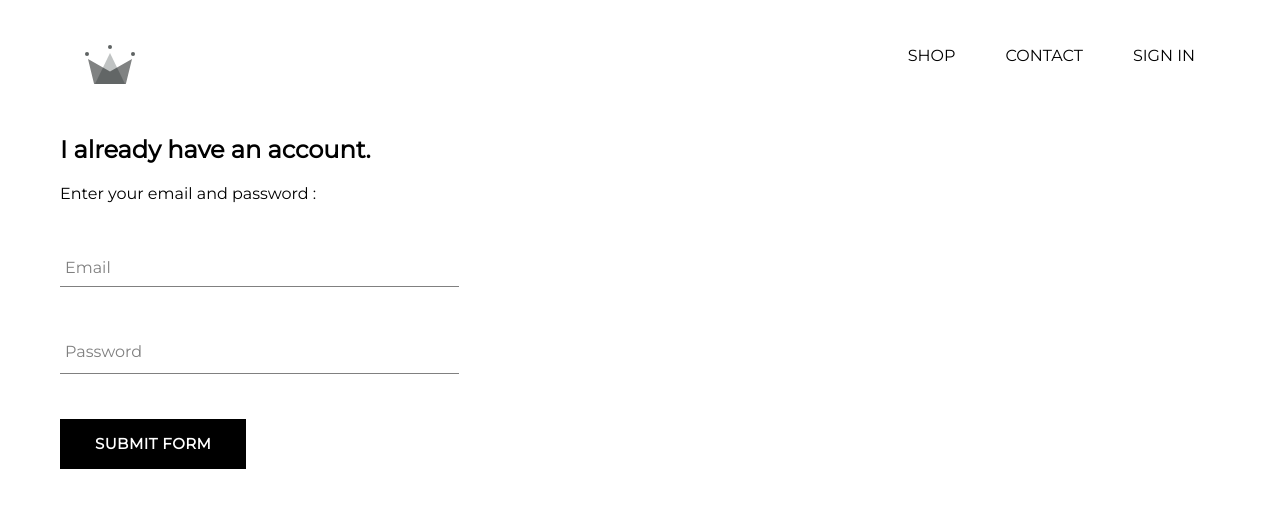
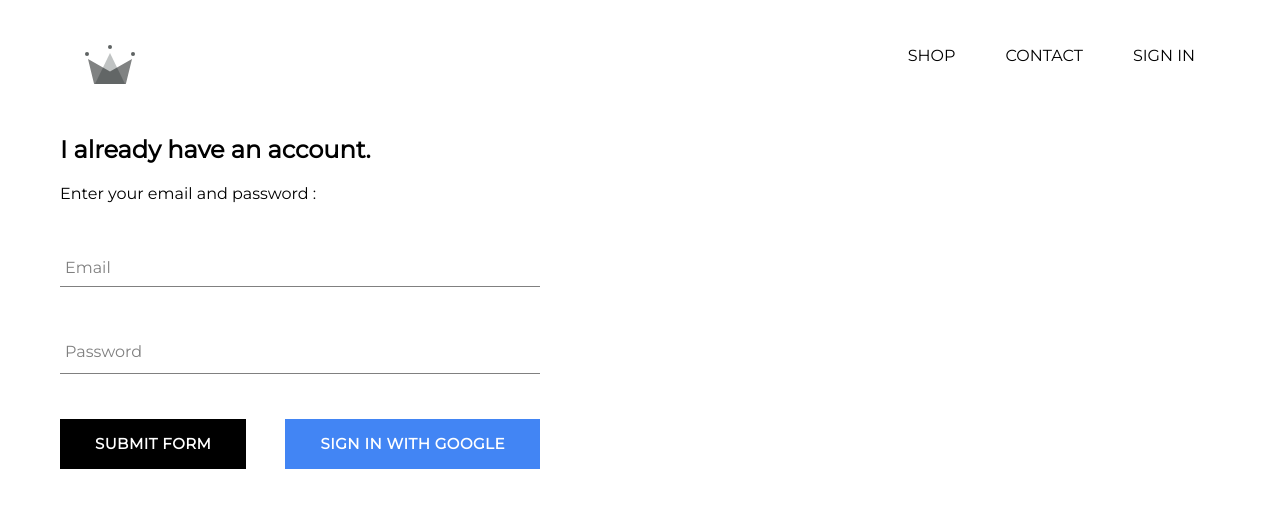
Before and after one commit to VrajKD/vkd-kart, a React (Create React App) app: page /signin in a window 1280 px wide. Shown: the top 508 px of the page. Built offline with nearby package versions, Linux system fonts and the light colour scheme; no server answers.

Commit message:
Firebase setup and integration and SignIn component with header

```diff
--- a/package.json
+++ b/package.json
@@ -3,6 +3,7 @@
   "version": "0.1.0",
   "private": true,
   "dependencies": {
+    "firebase": "^7.5.0",
     "node-sass": "^4.13.0",
     "react": "^16.12.0",
     "react-dom": "^16.12.0",
--- a/src/App.css
+++ b/src/App.css
@@ -1,5 +1,8 @@
+*{
+    box-sizing: border-box;
+}
+
 body{
-    box-sizing: border-box;
     padding:20px 60px;
 }
 
--- a/src/App.js
+++ b/src/App.js
@@ -6,11 +6,30 @@
 import Shop from './pages/Shop/Shop';
 import Header from './components/Header/Header';
 import LoginRegister from './pages/LoginRegister/LoginRegister';
+import { auth } from './firebase/firebase.utils';
 
-function App() {
+class App extends React.Component {
+
+  constructor(props) {
+    super(props);
+    this.state = {
+      currentUser: ''
+    }
+  }
+
+  unsubscribeFromAuth = null;
+
+  componentDidMount() {
+    this.unsubscribeFromAuth = auth.onAuthStateChanged(user => {
+      this.setState({ currentUser: user });
+      console.log(user);
+    })
+  }
+
+  render() {
     return (
       <div className="App">
-      <Header />
+        <Header currentUser={this.state.currentUser} />
         <Switch>
           <Route exact path="/" component={Homepage} />
           <Route exact path="/shop" component={Shop} />
@@ -20,5 +39,6 @@
       </div>
     );
   }
+}
 
 export default App;
--- a/src/components/CustomButton/CustomButton.js
+++ b/src/components/CustomButton/CustomButton.js
@@ -1,8 +1,8 @@
 import React from 'react';
 import './CustomButton.scss'
 
-const CustomButton = ({ children, ...otherButtonProps }) => (
-    <button className='custom-button' {...otherButtonProps}>
+const CustomButton = ({ children, isGoogleSignIn, ...otherButtonProps }) => (
+    <button className={`${isGoogleSignIn ? 'google-signin' : ''} custom-button`} {...otherButtonProps}>
         {children}
     </button>
 )
--- a/src/components/CustomButton/CustomButton.scss
+++ b/src/components/CustomButton/CustomButton.scss
@@ -1,5 +1,5 @@
 .custom-button {
-  min-width: 165px;
+  min-width: 125px;
   width: auto;
   height: 50px;
   letter-spacing: 0.5px;
@@ -13,10 +13,23 @@
   font-weight: bolder;
   border: none;
   cursor: pointer;
+  transition: background-color 0.2s cubic-bezier(0.25, 0.46, 0.45, 0.94);
 
   &:hover {
     background-color: white;
     color: black;
     border: 1px solid black;
   }
+
+  &.google-signin{
+    margin-left: 20px;
+    background-color: #4285f4;
+    transition: background-color 0.2s cubic-bezier(0.25, 0.46, 0.45, 0.94);
+
+    &:hover{
+      background-color: #4177e2;
+      color:black;
+      border:none;
+    }
+  }
 }
--- a/src/components/Header/Header.js
+++ b/src/components/Header/Header.js
@@ -1,10 +1,12 @@
 import React from 'react';
 import { Link } from 'react-router-dom';
 import { ReactComponent as Logo } from '../../assets/crown.svg'
-import './Header.scss'
+import './Header.scss';
+import { auth } from '../../firebase/firebase.utils';
 
 class Header extends React.Component {
     render() {
+        const currentUser = this.props.currentUser;
         return (
             <div className="header">
                 <Link to="/" className="logo-container" >
@@ -17,9 +19,12 @@
                     <Link to="/" className="option" >
                         CONTACT
                 </Link>
-                    <Link to="/signin" className="option" >
-                        SIGN IN
-                    </Link>
+                    {
+                        currentUser ?
+                            <div className="option" onClick={() => auth.signOut()}>SIGN OUT</div>
+                            :
+                            <Link className="option" to="/signin">SIGN IN</Link>
+                    }
                 </div>
             </div>
         )
--- a/src/components/Header/Header.scss
+++ b/src/components/Header/Header.scss
@@ -20,6 +20,7 @@
 
         .option{
             padding:10px 25px;
+            cursor: pointer;
         }
     }
 }
--- a/src/components/SignIn/SignIn.js
+++ b/src/components/SignIn/SignIn.js
@@ -2,6 +2,8 @@
 import './SignIn.scss';
 import FormInput from '../FormInput/FormInput';
 import CustomButton from '../CustomButton/CustomButton';
+import { signInWithGoogle } from '../../firebase/firebase.utils';
+
 
 class SignIn extends React.Component {
     constructor(props) {
@@ -46,8 +48,10 @@
                         handleChange={this.handleChange}
                         label="Password"
                         required />
-
-                    <CustomButton type="submit">Submit Form</CustomButton>
+                    <div className="form-footer">
+                        <CustomButton type="submit">Submit Form</CustomButton>
+                        <CustomButton onClick={signInWithGoogle} isGoogleSignIn={true}>Sign In With Google</CustomButton>
+                    </div>
                 </form>
             </div>
         )
--- a/src/components/SignIn/SignIn.scss
+++ b/src/components/SignIn/SignIn.scss
@@ -1,5 +1,5 @@
 .sign-in{
-    width:30vw;
+    width:480px;
     display: flex;
     flex-direction: column;
     justify-content: center;
@@ -7,4 +7,9 @@
     .title{
         margin:10px 0;
     }
+    .form-footer{
+        width:auto;
+        display: flex;
+        justify-content: space-between;
+    }
 }
--- a/src/components/menu-item/MenuItem.scss
+++ b/src/components/menu-item/MenuItem.scss
@@ -8,6 +8,8 @@
     border: 1px solid black;
     margin: 0 7.5px 15px;
     overflow: hidden;
+
+
 
     &:first-child {
       margin-right: 7.5px;
@@ -25,16 +27,17 @@
         background-position: center;
         width: 100%;
         height: 100%;
+        transition: transform 3s cubic-bezier(0.25, 0.46, 0.45, 0.94);
     }
     &:hover{
         cursor: pointer;
         .background-image{
             transform: scale(1.2);
-            transition: transform 6s cubic-bezier(0.25, 0.46, 0.45, 0.94);
+            // transition: transform 6s cubic-bezier(0.25, 0.46, 0.45, 0.94);
         }
         .content{
             opacity:1;
-            transition: opacity 1s cubic-bezier(0.25, 0.46, 0.45, 0.94);
+            // transition: opacity 1s cubic-bezier(0.25, 0.46, 0.45, 0.94);
         }
     }
 
@@ -49,6 +52,7 @@
       background:white;
       opacity: 0.7;
       position: absolute;
+      transition: opacity 0.5s cubic-bezier(0.25, 0.46, 0.45, 0.94);
 
       .heading {
         font-weight: bold;
--- /dev/null
+++ b/src/firebase/firebase.utils.js
@@ -0,0 +1,27 @@
+import firebase from 'firebase/app';
+import 'firebase/auth';
+import 'firebase/firestore'
+
+const config = {
+    apiKey: "AIzaSyAEC1jlJkeGMsGvoCZgBjSp2ECP-Oq8DKQ",
+    authDomain: "vkd-kart.firebaseapp.com",
+    databaseURL: "https://vkd-kart.firebaseio.com",
+    projectId: "vkd-kart",
+    storageBucket: "vkd-kart.appspot.com",
+    messagingSenderId: "732634600773",
+    appId: "1:732634600773:web:2f0b92e5802f5b5809da2c",
+    measurementId: "G-SW56CLZFH7"
+};
+
+firebase.initializeApp(config);
+
+export const auth = firebase.auth();
+export const firestore = firebase.firestore();
+
+const provider = new firebase.auth.GoogleAuthProvider();
+provider.setCustomParameters({
+    prompt: 'select_account'
+});
+export const signInWithGoogle = () => auth.signInWithPopup(provider);
+
+export default firebase;
```
Also changed, not shown: 1 other file (tests, documents, lock files or other folders). Lines whose indentation alone changed are shown as unchanged.
